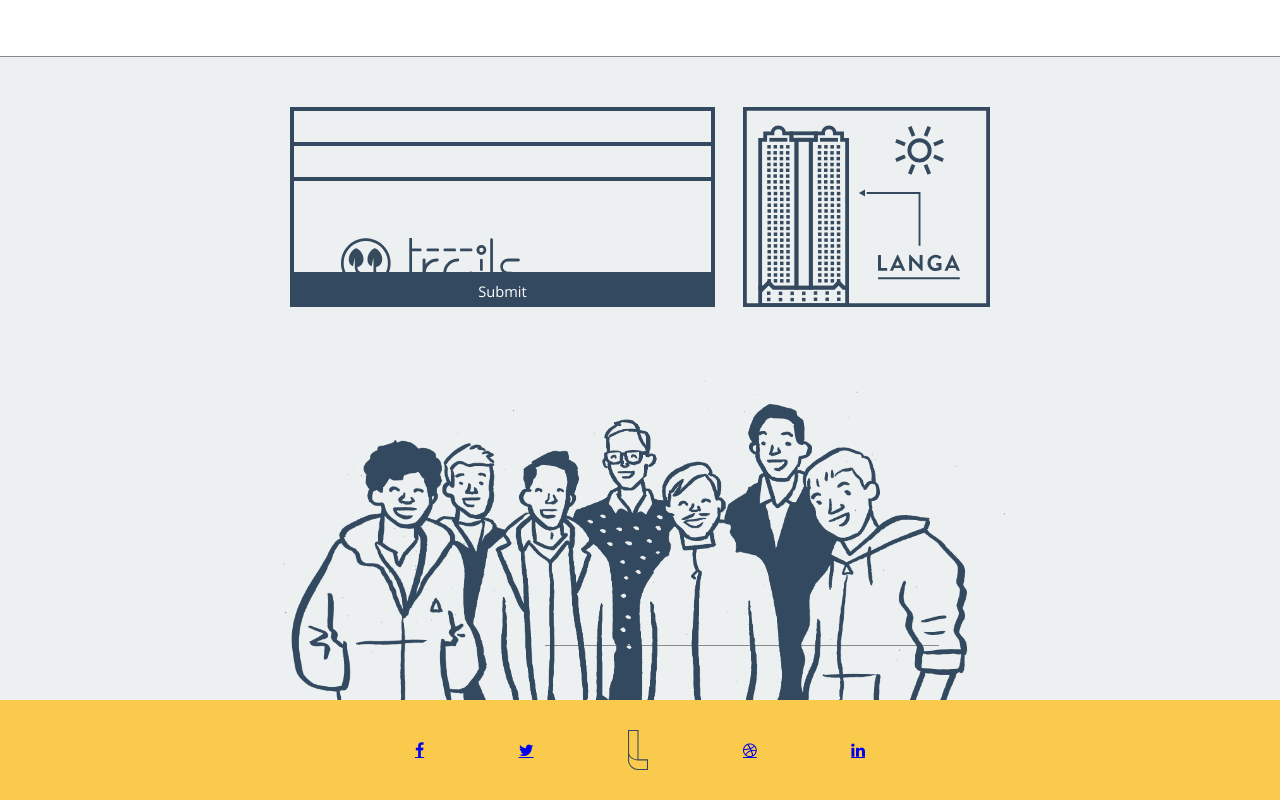
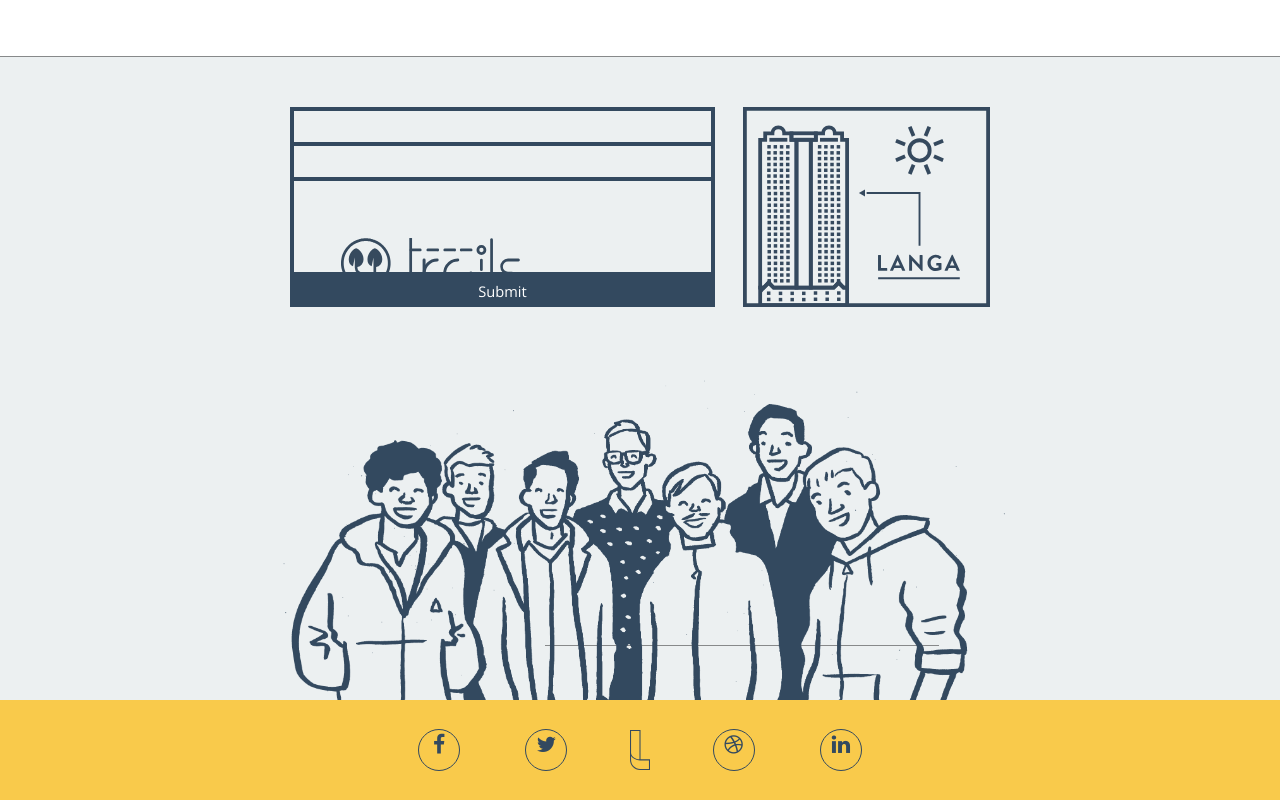
Before and after one commit to nogtini/atomic-components, a React app: page / in a window 1280 px wide. Shown: the part 1223-2023 px from the top of the page. Built offline with nearby package versions, Linux system fonts and the light colour scheme.

Commit message:
added circles not centered

```diff
--- a/src/components/footer.js
+++ b/src/components/footer.js
@@ -13,11 +13,11 @@ export default class Footer extends Component {
                 <div className={styles.flexLeft} />
                 <div className={`${styles.flexMiddle} main`}>
                     <div className={`${styles.icons}`}>
-                        <a className="fa fa-facebook social" href="#"></a>
-                        <a className="fa fa-twitter social" href="#"></a>
+                        <a className={`${styles.social} fa fa-facebook`} href="#"></a>
+                        <a className={`${styles.social} fa fa-twitter`} href="#"></a>
                         <img src={logooutline} className={`${styles.logooutline}`}/>
-                        <a className="fa fa-dribbble" href="#"></a>
-                        <a className="fa fa-linkedin" href="#"></a>
+                        <a className={`${styles.social} fa fa-dribbble`} href="#"></a>
+                        <a className={`${styles.social} fa fa-linkedin`} href="#"></a>
                     </div>
                 </div>
                 <div className={styles.flexLeft} />
--- a/src/components/styles/footer.scss
+++ b/src/components/styles/footer.scss
@@ -10,6 +10,21 @@
     align-items: center;
     justify-content: space-between;
 
+    .social {
+      text-decoration: none;
+      font-size: 16pt;
+      background: none;
+      border: 1px solid #33495F;
+      border-radius: 60px;
+      color: #33495F;
+      display: inline-block;
+      height: 40px;
+      line-height: 30px;
+      margin: auto 3px;
+      width: 40px;
+      text-align: center;
+    }
+
     .logooutline {
       height: 40px;
     }
```
